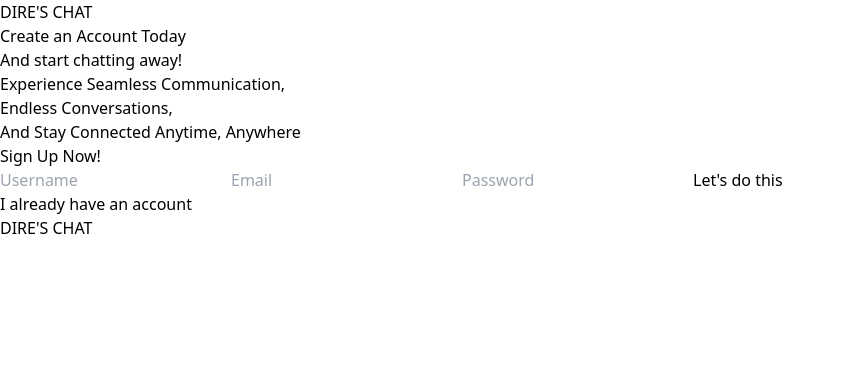
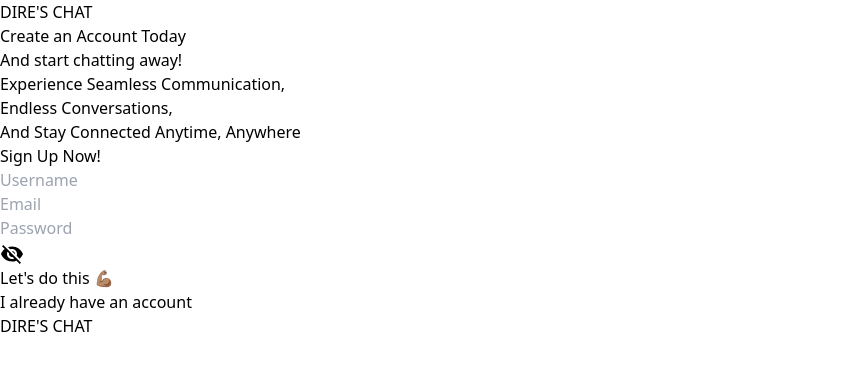
Before and after one commit to Temi-Dire/DChat, a React (Vite) app: page / in a window 1280 px wide. Shown: the top 370 px of the page, without its empty margins (0-845 px from the left). Built offline with nearby package versions, Linux system fonts and the light colour scheme.

Commit message:
fix: sign-in page

```diff
--- a/src/pages/auth/signup.tsx
+++ b/src/pages/auth/signup.tsx
@@ -1,6 +1,10 @@
 import Navbar from "../../components/navbar";
+import VisibilityIcon from '@mui/icons-material/Visibility';
+import VisibilityOffIcon from '@mui/icons-material/VisibilityOff';
+import { useState } from "react";
 
 const signup = () => {
+  const [showPassword, setShowPassword] = useState(!true)
   return (
     <div className="px-6 h-screen bg-white">
       <Navbar />
@@ -20,23 +24,33 @@ const signup = () => {
           <h2 className="mb-4 text-xl text-[#734F96]">Sign Up Now!</h2>
           <div className="">
             <form className="flex flex-col justify-between mb-3" action="">
+              <div className=" border-b-2 border-b-[#ece0f7] w-full mb-5 bg-inherit py-2">
                 <input
-                className="block outline-none border-b-2 border-b-[#ece0f7] w-full mb-10 bg-inherit"
+                  className="block outline-none"
                   type="text"
                   placeholder="Username"
                 />
+              </div>
+              <div className=" border-b-2 border-b-[#ece0f7] w-full mb-5 bg-inherit py-2">
                 <input
-                className="block outline-none border-b-2 border-b-[#ece0f7] w-full mb-10 bg-inherit"
-                type="text"
+                  className="block outline-none"
+                  type="email"
                   placeholder="Email"
                 />
+              </div>
+              <div
+              className=" border-b-2 border-b-[#ece0f7] w-full mb-10 bg-inherit py-2 flex justify-between">
                 <input
-                className="block outline-none border-b-2 border-b-[#ece0f7] w-full mb-10 bg-inherit"
-                type="text"
+                  className="block outline-none w-full"
+                  type={showPassword ? 'text' : 'password'}
                   placeholder="Password"
                 />
+                <div onClick={() => {setShowPassword(!showPassword)}}>
+                  {showPassword ? <VisibilityIcon /> : <VisibilityOffIcon/>}
+                </div>
+              </div>
               <button className="w-full bg-[#734F96] rounded-3xl text-white font-semibold py-2">
-                Let's do this
+                Let's do this 💪🏽
               </button>
             </form>
             <button className="text-center w-full">
```
Lines whose indentation alone changed are shown as unchanged.
